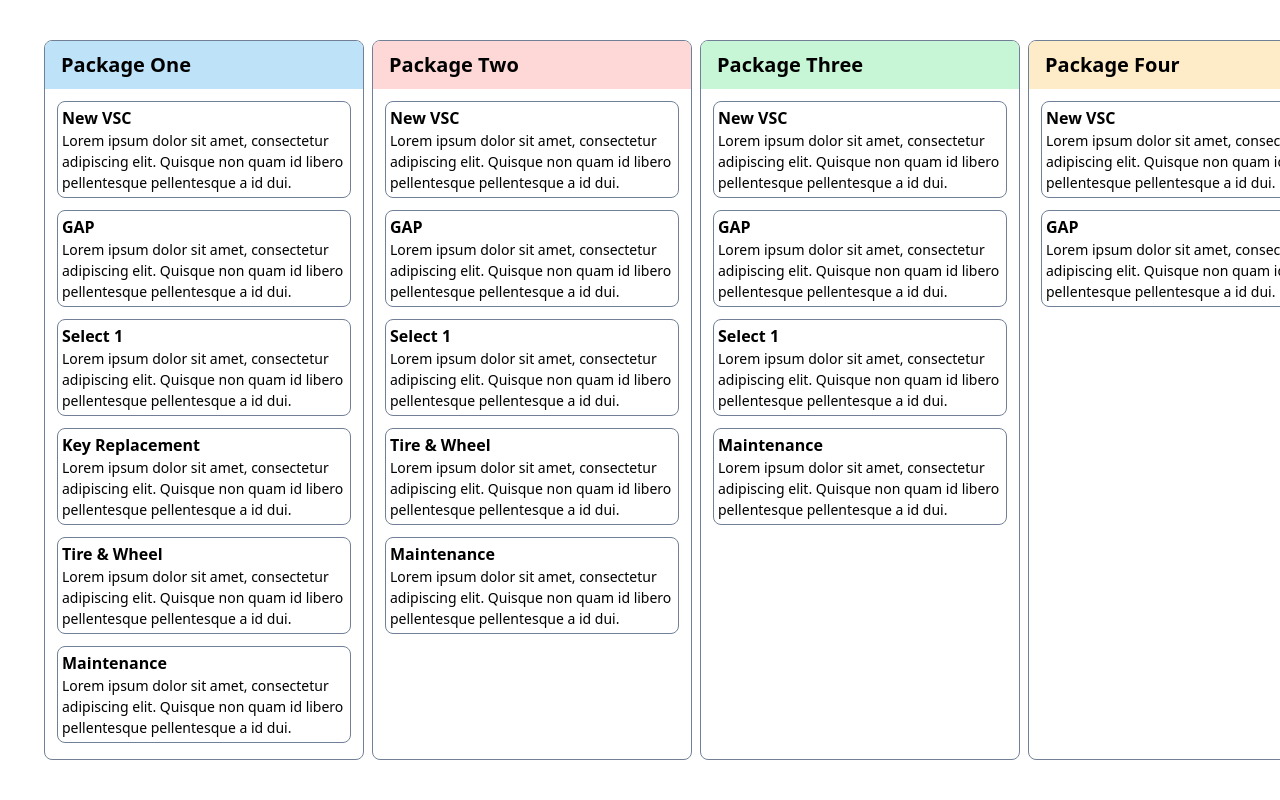
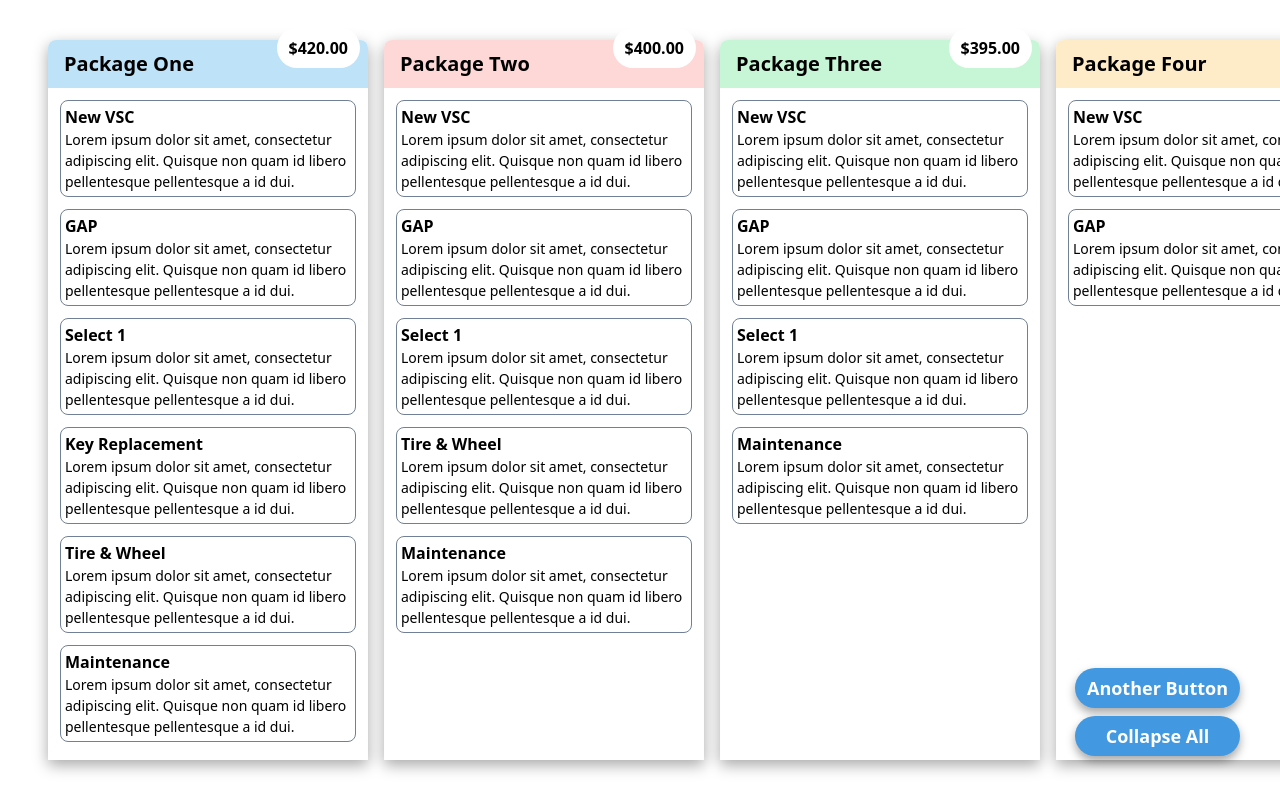
Before and after one commit to srclark213/interactive-menu-poc, an Angular app in the folder interactive-menu-poc/: page / in a window 1280 px wide. Built offline with nearby package versions, Linux system fonts and the light colour scheme.

Commit message:
adding some more style

```diff
--- a/interactive-menu-poc/src/app/app.component.html
+++ b/interactive-menu-poc/src/app/app.component.html
@@ -1,16 +1,24 @@
 <div class="lg:mx-auto">
   <div class="package-container" cdkDropListGroup>
     <ng-container *ngFor="let package of packages">
-      <div [ngClass]="this.expandedPackage !== null && this.expandedPackage !== package.id ? 'collapsed' : ''"
-        class="package" cdkDropList [cdkDropListData]="package.products" (cdkDropListDropped)="drop($event)">
+      <div [ngClass]="collapsed(package) ? 'collapsed' : ''" class="package" cdkDropList
+        [cdkDropListData]="package.products" (cdkDropListDropped)="drop($event)">
 
-        <div class="header" [ngClass]="package.class" (click)="expand(package)" cdkDragDisabled><span class="header-text">{{package.title}}</span></div>
+        <div class="header" [ngClass]="package.class" (click)="expand(package)" cdkDragDisabled>
+          <span class="header-text">{{package.title}}</span>
+          <div *ngIf="expanded(package)" class="pricing-pill">{{package.price|currency}}</div>
+        </div>
 
-        <ng-container *ngIf="this.expandedPackage === null || this.expandedPackage === package.id">
+        <ng-container *ngIf="expanded(package)">
           <div class="product" *ngFor="let product of package.products" cdkDrag [cdkDragData]="product">
             <app-product [title]="product"></app-product>
           </div>
         </ng-container>
       </div>
     </ng-container>
+
+    <div class="floating-actions">
+      <button class="action-button bg-blue-500 hover:bg-blue-700 text-white font-bold">Another Button</button>
+      <button class="action-button bg-blue-500 hover:bg-blue-700 text-white font-bold" (click)="collapseAll()">{{expandedPackage === -1 ? 'Expand All' : 'Collapse All'}}</button>
+    </div>
   </div>
--- a/interactive-menu-poc/src/app/app.component.scss
+++ b/interactive-menu-poc/src/app/app.component.scss
@@ -1,9 +1,21 @@
 .package {
-    @apply border border-gray-600 mx-1 rounded-lg overflow-hidden;
+    @apply mx-2 rounded-t-lg;
 
     .header {
-        @apply w-full p-1 text-xl font-semibold h-12 leading-10 px-4;
+        @apply w-full p-1 text-xl font-semibold h-12 leading-10 px-4 rounded-t-lg relative;
+
+        .pricing-pill {
+          @apply rounded-full absolute bg-white leading-4 p-3 text-center text-base mb-3;
+
+          min-width: 4rem;
+          top: -0.75rem;
+          right: 0.5rem;
+        }
+
+        cursor: pointer;
     }
+
+    box-shadow: rgba(0, 0, 0, 0.35) 0px 5px 15px;
 
     -webkit-transition: all 300ms ease-out;
     -moz-transition: all 300ms ease-out;
@@ -54,3 +66,12 @@
   opacity: 0;
   transition: transform 250ms cubic-bezier(0, 0, 0.2, 1);
 }
+
+.floating-actions {
+  @apply absolute bottom-0 right-0 p-10 flex justify-end flex-col;
+  .action-button {
+    @apply rounded-full flex items-center justify-center text-lg p-3 leading-4 my-1;
+
+    box-shadow: rgba(0, 0, 0, 0.35) 0px 5px 10px;
+  }
+}
--- a/interactive-menu-poc/src/app/app.component.ts
+++ b/interactive-menu-poc/src/app/app.component.ts
@@ -13,6 +13,7 @@ export class AppComponent {
       id: 1,
       title: 'Package One',
       class: 'bg-blue-200',
+      price: 420,
       products: [
         'New VSC',
         'GAP',
@@ -26,6 +27,7 @@ export class AppComponent {
       id: 2,
       title: 'Package Two',
       class: 'bg-red-200',
+      price: 400,
       products: [
         'New VSC',
         'GAP',
@@ -38,6 +40,7 @@ export class AppComponent {
       id: 3,
       title: 'Package Three',
       class: 'bg-green-200',
+      price: 395,
       products: [
         'New VSC',
         'GAP',
@@ -49,6 +52,7 @@ export class AppComponent {
       id: 4,
       title: 'Package Four',
       class: 'bg-orange-200',
+      price: 360,
       products: [
         'New VSC',
         'GAP',
@@ -72,4 +76,16 @@ export class AppComponent {
   expand(pkg: any) {
     this.expandedPackage = pkg.id === this.expandedPackage ? null : pkg.id;
   }
+
+  collapseAll() {
+    this.expandedPackage = this.expandedPackage !== -1 ? -1 : null;
+  }
+
+  expanded(pkg: any) {
+    return this.expandedPackage === null || this.expandedPackage === pkg.id;
+  }
+
+  collapsed(pkg) {
+    return !this.expanded(pkg);
+  }
 }
```
